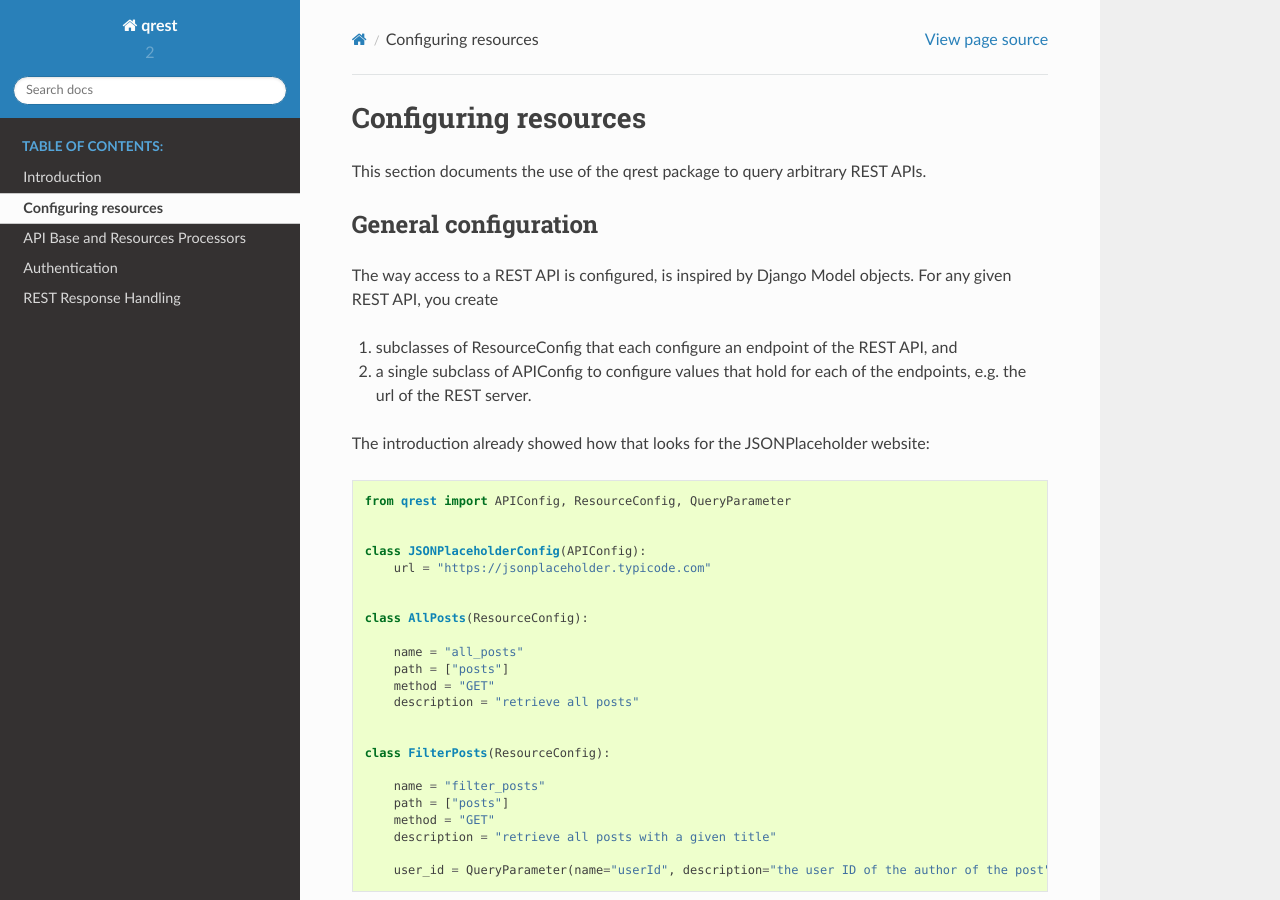
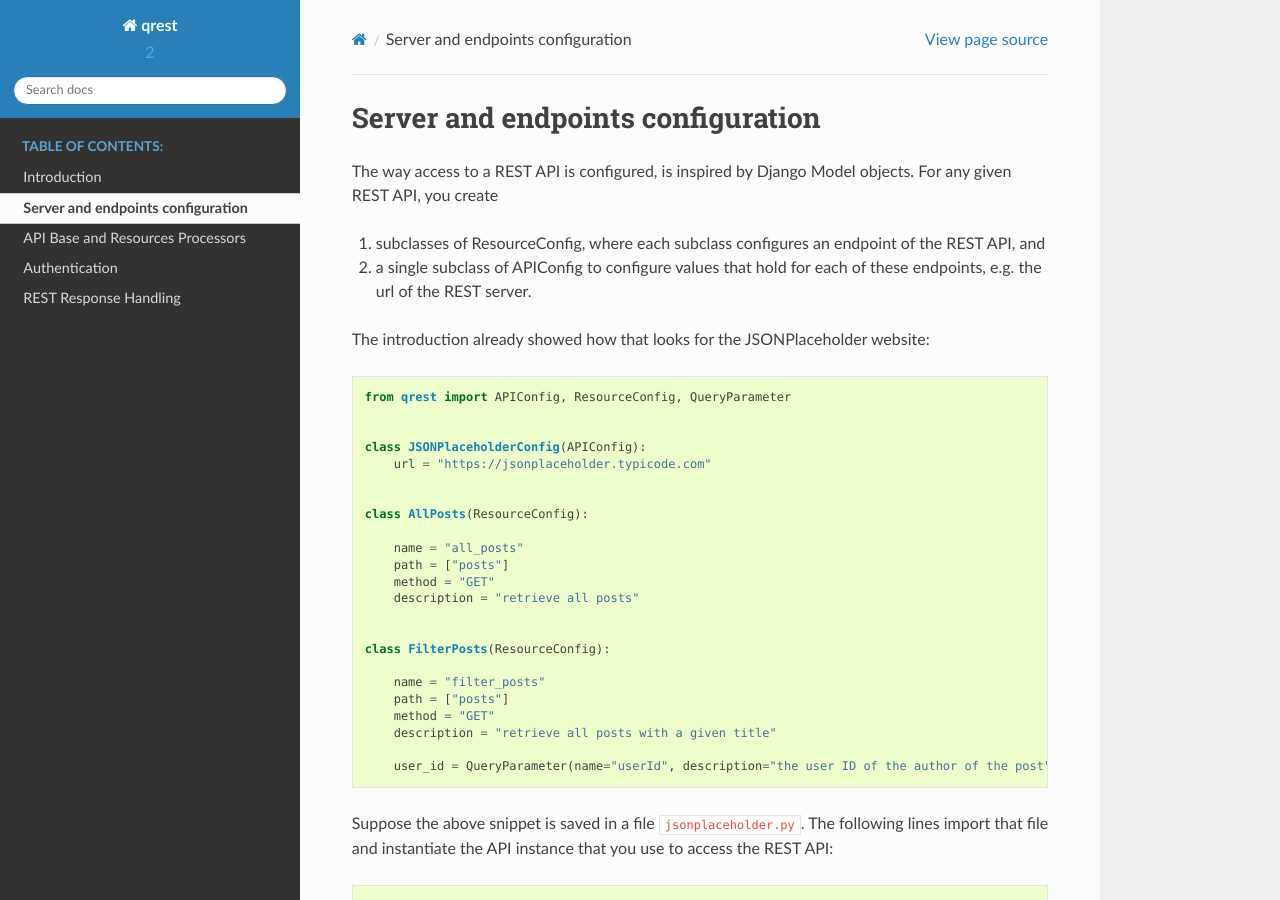
Before and after one commit to tsoenen/qrest, a Sphinx documentation site: the page built from docs/source/configuration.rst, in a window 1280 px wide and 900 px high. Built offline with Sphinx 7.4.7 and the Read the Docs theme 2.0.0, drawn with Linux system fonts in a browser that asks for light colours.

Commit message:
VSDEV-1762: Update configuration page

```diff
--- a/docs/source/configuration.rst
+++ b/docs/source/configuration.rst
@@ -1,21 +1,14 @@
-#####################
-Configuring resources
-#####################
-
-This section documents the use of the qrest package to query arbitrary REST
-APIs.
-
-*********************
-General configuration
-*********************
+##################################
+Server and endpoints configuration
+##################################
 
 The way access to a REST API is configured, is inspired by Django Model objects.
 For any given REST API, you create
 
-#. subclasses of ResourceConfig that each configure an endpoint of the REST API,
-   and
-#. a single subclass of APIConfig to configure values that hold for each of the
-   endpoints, e.g. the url of the REST server.
+#. subclasses of ResourceConfig, where each subclass configures an endpoint of
+   the REST API, and
+#. a single subclass of APIConfig to configure values that hold for each of
+   these endpoints, e.g. the url of the REST server.
 
 The introduction already showed how that looks for the JSONPlaceholder website::
 
```
